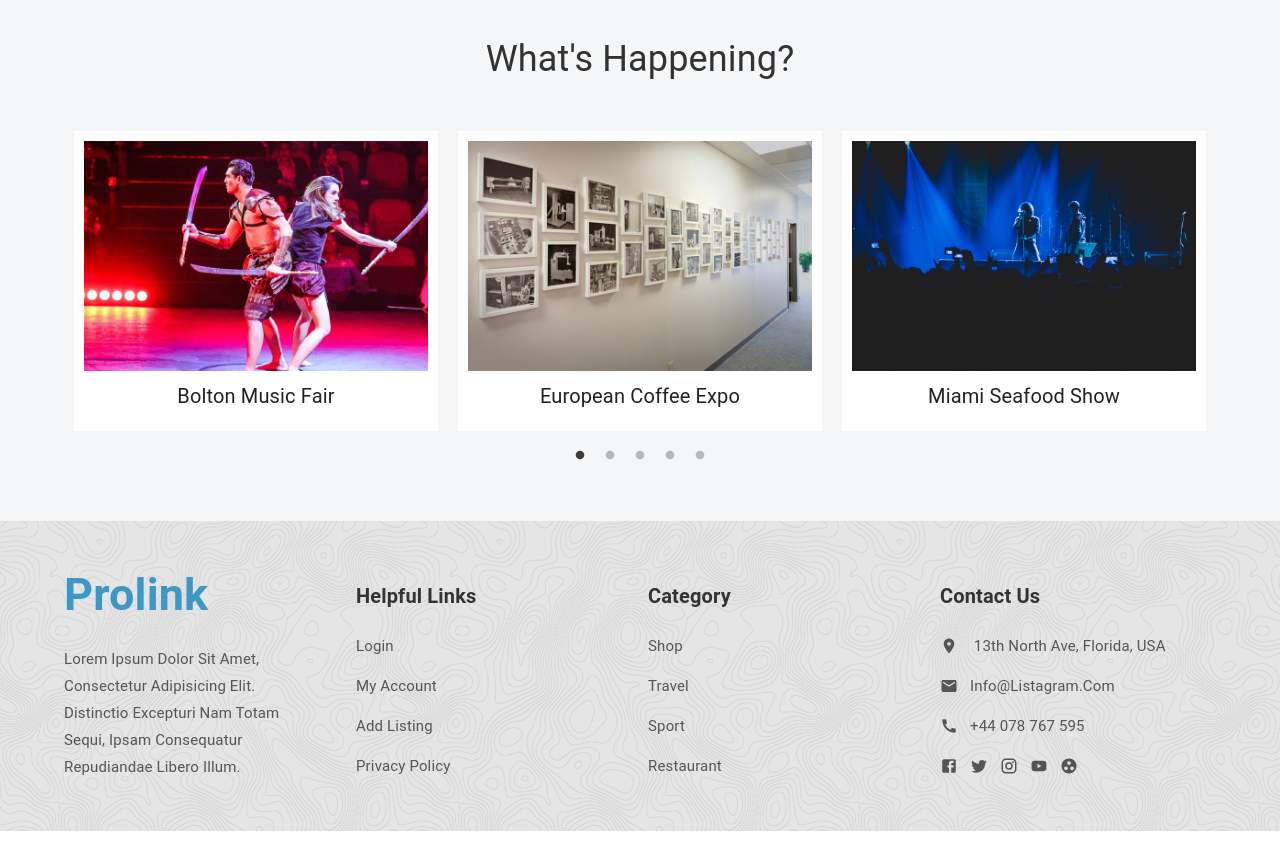
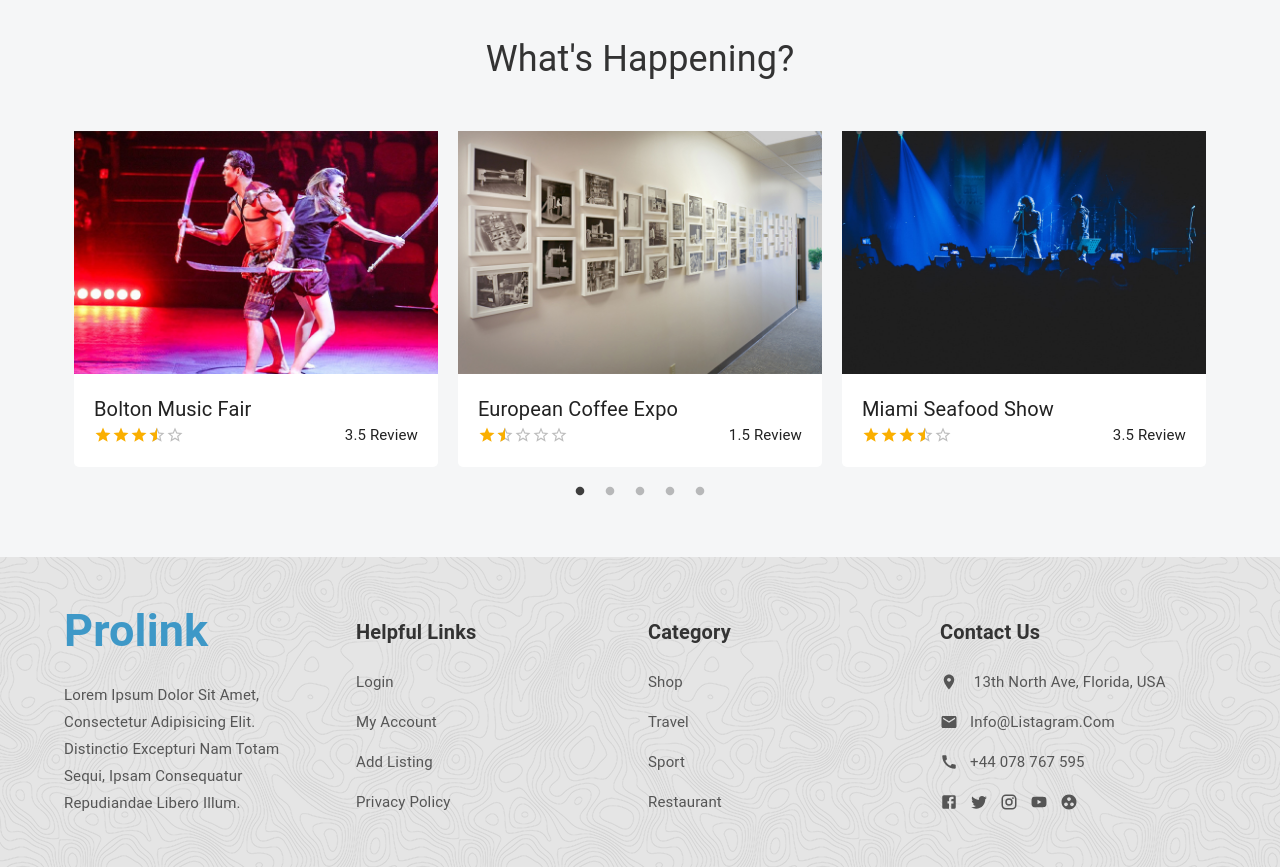
Before and after one commit to Rutubhimani28/Directory-Listing, a React (Create React App) app: page / in a window 1280 px wide. Shown: the part 1560-2427 px from the top of the page. Before the commit the page ends 2391 px from the top, so only its background shows below. Built offline with nearby package versions, Linux system fonts and the light colour scheme.

Commit message:
review changes

```diff
--- a/package.json
+++ b/package.json
@@ -31,6 +31,7 @@
     "react-router-dom": "^6.3.0",
     "react-scripts": "5.0.1",
     "react-slick": "^0.29.0",
+    "react-toastify": "^9.1.3",
     "recharts": "^2.9.0",
     "sass": "^1.54.4",
     "slick-carousel": "^1.8.1",
--- a/src/App.tsx
+++ b/src/App.tsx
@@ -3,7 +3,6 @@ import Sidebar from "../src/Components/Sidebar/Sidebar";
 import Navbar from "../src/Components/Navbar/Navbar";
 import Footer from "../src/Components/footer/footer";
 import { Routes, Route } from "react-router-dom";
-import Login from "./Pages/auth/Login/login";
 import Register from "./Pages/auth/register/RegisterForm";
 import ResetpasswordForm from "./Pages/auth/resetpassword/ResetpasswordForm";
 import Forgotpassword from "./Pages/auth/forgotpassword/Forgotpassword";
@@ -12,6 +11,7 @@ import { AuthProvider } from "./context/authcontext";
 import Routing from "./routes";
 import { useNavigate } from "react-router-dom";
 import AddListing from "./Pages/LandingPage/AddListing";
+import Login from "./Pages/auth/Login/login";
 // import { ToastContainer } from "react-toastify";
 // import "react-toastify/dist/ReactToastify.css";
 
--- a/src/Pages/LandingPage/Home/review.tsx
+++ b/src/Pages/LandingPage/Home/review.tsx
@@ -1,5 +1,6 @@
 import React from "react";
-import { Container, Grid } from "@mui/material";
+import { Container, Grid, Typography } from "@mui/material";
+import Rating from '@mui/material/Rating';
 import Slider from "react-slick";
 import "slick-carousel/slick/slick.css";
 import "slick-carousel/slick/slick-theme.css";
@@ -7,26 +8,36 @@ const Review = () => {
     const reviewData = [
         {
             img: <img src={require("../../../images/review1.jpg")} />,
+            reviewtext: "3.5 review",
+            review: 3.5,
             title: "Bolton music fair  ",
             city: "8  Cities ~ 400 Listing",
         },
         {
             img: <img src={require("../../../images/review2.jpg")} />,
+            reviewtext: "1.5 review",
+            review: 1.5,
             title: "European coffee expo ",
             city: "6  Cities ~ 300 Listing",
         },
         {
             img: <img src={require("../../../images/review3.jpg")} />,
+            reviewtext: "3.5 review",
+            review: 3.5,
             title: "Miami seafood show",
             city: "3  Cities ~ 270 Listing",
         },
         {
             img: <img src={require("../../../images/review4.jpg")} />,
+            reviewtext: "2 review",
+            review: 2,
             title: "Muay Thai Live Show",
             city: "8  Cities ~ 500 Listing",
         },
         {
             img: <img src={require("../../../images/review5.jpg")} />,
+            reviewtext: "5 review",
+            review: 5,
             title: "Carolina photo exibition",
             city: "4  Cities ~ 150 Listing",
         },
@@ -48,15 +59,18 @@ const Review = () => {
                             <Grid key={index} sx={{ padding: "10px" }}>
                                 <Grid
                                     sx={{
-                    padding: "10px 10px 20px 10px",
+                                        borderRadius: "5px",
                                         backgroundColor: "#fff",
                                         textAlign: "center",
                                     }}
                                 >
                                     <Grid>{item.img}</Grid>
-                  <Grid style={{ fontSize: "20px", paddingTop: "10px" }}>
-                    {" "}
+                                    <Grid sx={{ fontSize: "20px", paddingTop: "10px", padding: "20px", textAlign: "left" }}>
                                         {item.title}
+                                        <Grid sx={{ display: "flex", justifyContent: "space-between", alignItems: "center" }}>
+                                            <Rating name="half-rating-read" defaultValue={item.review} precision={0.5} readOnly sx={{ fontSize: "18px " }} />
+                                            <Typography sx={{ fontSize: "15px " }}>{item.reviewtext}</Typography>
+                                        </Grid>
                                     </Grid>
                                 </Grid>
                             </Grid>
```
Also changed, not shown: 1 other file (tests, documents, lock files or other folders). Lines whose indentation alone changed are shown as unchanged.
